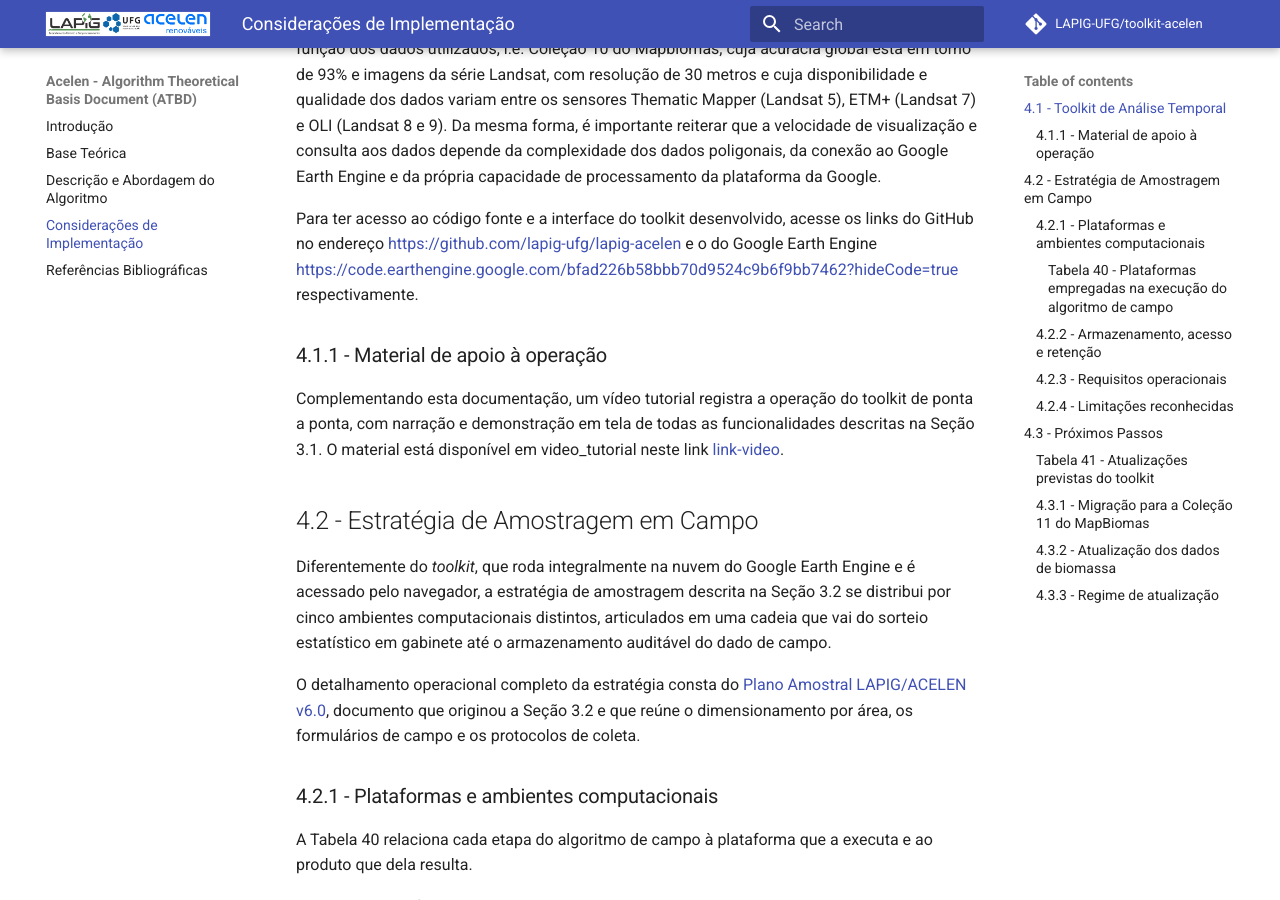
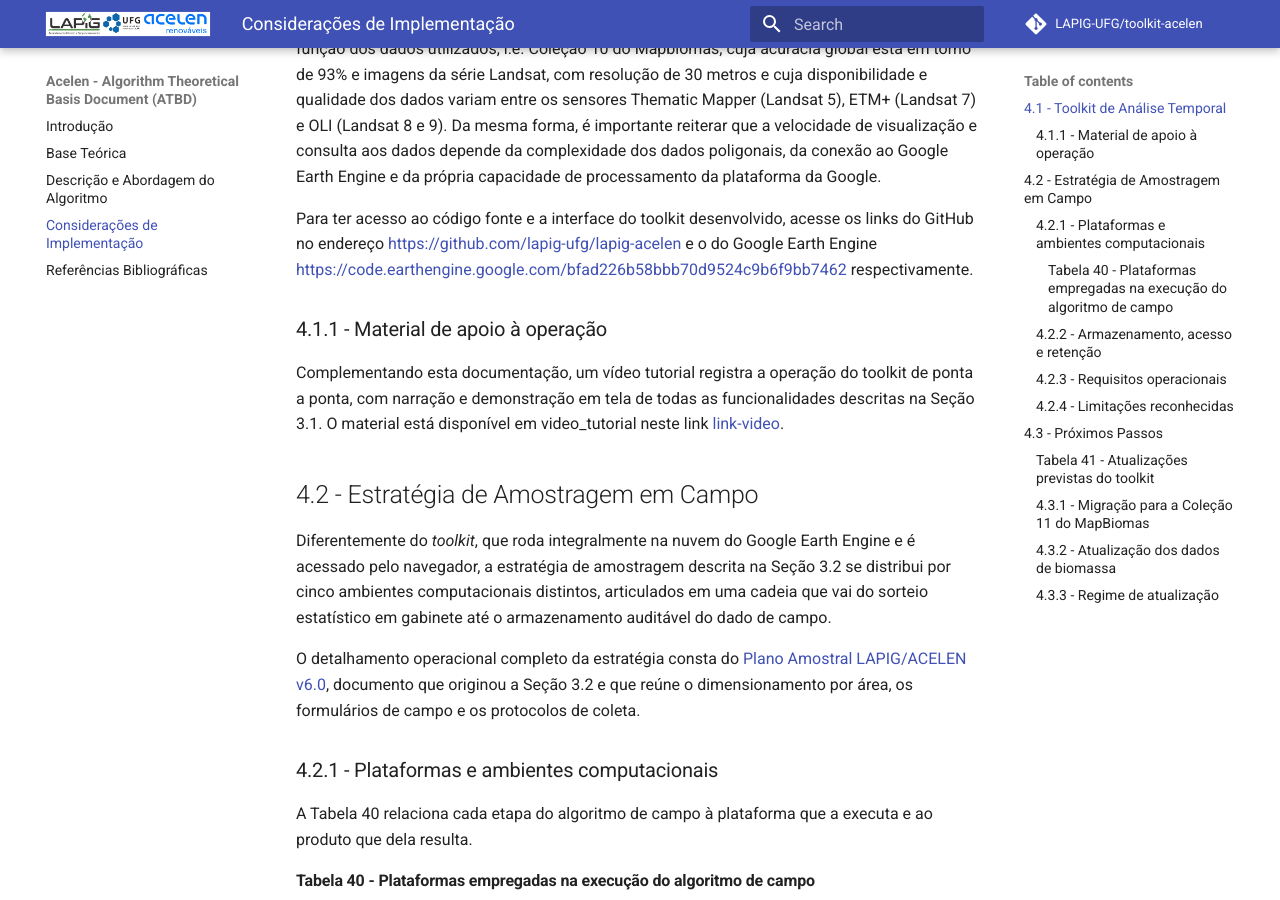
Before and after one commit to lapig-ufg/lapig-acelen, an MkDocs documentation site: the page built from docs/04_CONSIDERACOES_DE_IMPLEMENTACAO.md, in a window 1280 px wide and 900 px high, scrolled down 481 px. Built offline with MkDocs 1.6.1 and Material for MkDocs 9.7.7, drawn with Linux system fonts in a browser that asks for light colours; comment, search, counter and statistics services are not loaded; some of the changed lines change nothing that is shown.

Commit message:
Update 04_CONSIDERACOES_DE_IMPLEMENTACAO.md

```diff
--- a/docs/04_CONSIDERACOES_DE_IMPLEMENTACAO.md
+++ b/docs/04_CONSIDERACOES_DE_IMPLEMENTACAO.md
@@ -8,7 +8,7 @@ O toolkit versão 5.0 (Análise Temporal da Dinâmica de Cobertura e Uso da Terr
 
 É importante enfatizar que a qualidade e nível de informação acessível nesta versão do toolkit é função dos dados utilizados, i.e. Coleção 10 do Mapbiomas, cuja acurácia global está em torno de 93% e imagens da série Landsat, com resolução de 30 metros e cuja disponibilidade e qualidade dos dados variam entre os sensores Thematic Mapper (Landsat 5), ETM+ (Landsat 7) e OLI (Landsat 8 e 9). Da mesma forma, é importante reiterar que a velocidade de visualização e consulta aos dados depende da complexidade dos dados poligonais, da conexão ao Google Earth Engine e da própria capacidade de processamento da plataforma da Google.
 
-Para ter acesso ao código fonte e a interface do toolkit desenvolvido, acesse os links do GitHub no endereço [https://github.com/lapig-ufg/lapig-acelen](https://github.com/lapig-ufg/lapig-acelen) e o do Google Earth Engine [https://code.earthengine.google.com/bfad226b58bbb70d9524c9b6f9bb7462?hideCode=true](https://code.earthengine.google.com/bfad226b58bbb70d9524c9b6f9bb7462?hideCode=true) respectivamente.
+Para ter acesso ao código fonte e a interface do toolkit desenvolvido, acesse os links do GitHub no endereço [https://github.com/lapig-ufg/lapig-acelen](https://github.com/lapig-ufg/lapig-acelen) e o do Google Earth Engine [https://code.earthengine.google.com/bfad226b58bbb70d9524c9b6f9bb7462](https://code.earthengine.google.com/bfad226b58bbb70d9524c9b6f9bb7462) respectivamente.
 
 ### 4.1.1 - Material de apoio à operação
 
```
